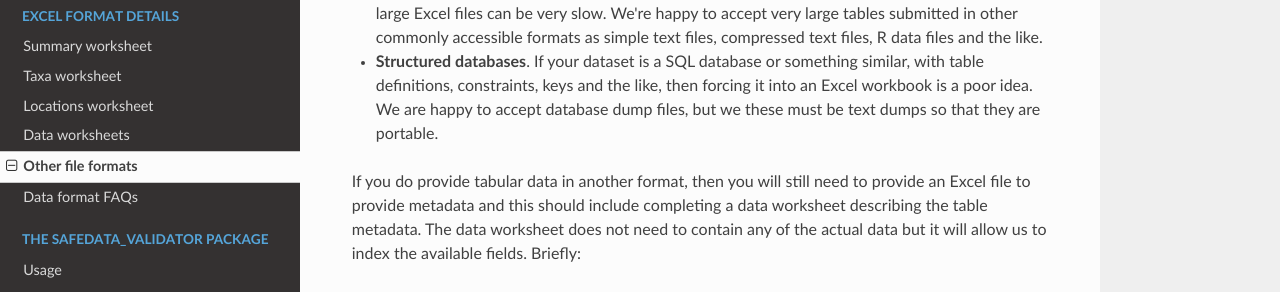
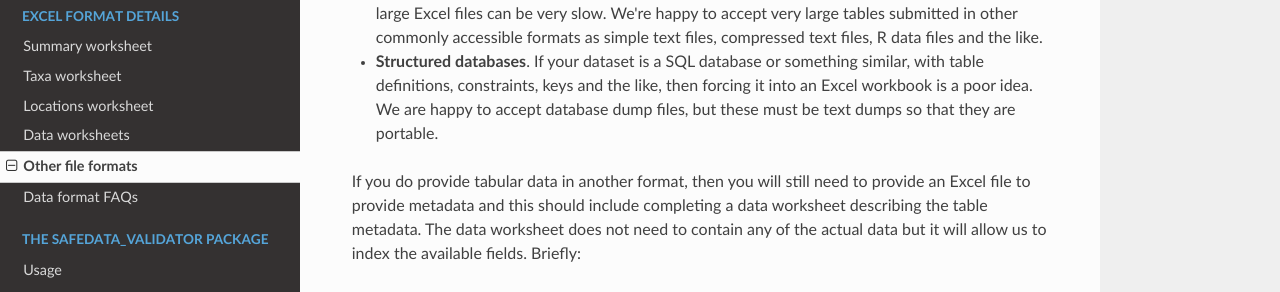
Before and after one commit to ImperialCollegeLondon/safedata_validator, an MkDocs documentation site: the page built from docs/data_format/other_formats.md, in a window 1280 px wide and 900 px high, scrolled down 925 px. Shown: the part 206-498 px from the top of the window. Built offline with MkDocs 1.6.1, drawn with Linux system fonts in a browser that asks for light colours; nearby versions of some CDN libraries.

```diff
--- a/docs/data_format/other_formats.md
+++ b/docs/data_format/other_formats.md
@@ -29,7 +29,7 @@ We would prefer data tables to be included as Excel worksheets but there are goo
 
 * **Very large data tables**. Excel struggles with very large numbers of rows and reading data from large Excel files can be very slow. We're happy to accept very large tables submitted in other commonly accessible formats as simple text files, compressed text files, R data files and the like.
 
-* **Structured databases**. If your dataset is a SQL database or something similar, with table definitions, constraints, keys and the like, then forcing it into an Excel workbook is a poor idea. We are happy to accept database dump files, but we these must be text dumps so that they are portable.
+* **Structured databases**. If your dataset is a SQL database or something similar, with table definitions, constraints, keys and the like, then forcing it into an Excel workbook is a poor idea. We are happy to accept database dump files, but these must be text dumps so that they are portable.
 
 If you do provide tabular data in another format, then you will still need to provide an Excel file to provide metadata and this should include completing a data worksheet describing the table metadata. The data worksheet does not need to contain any of the actual data but it will allow us to index the available fields. Briefly:
 
```
